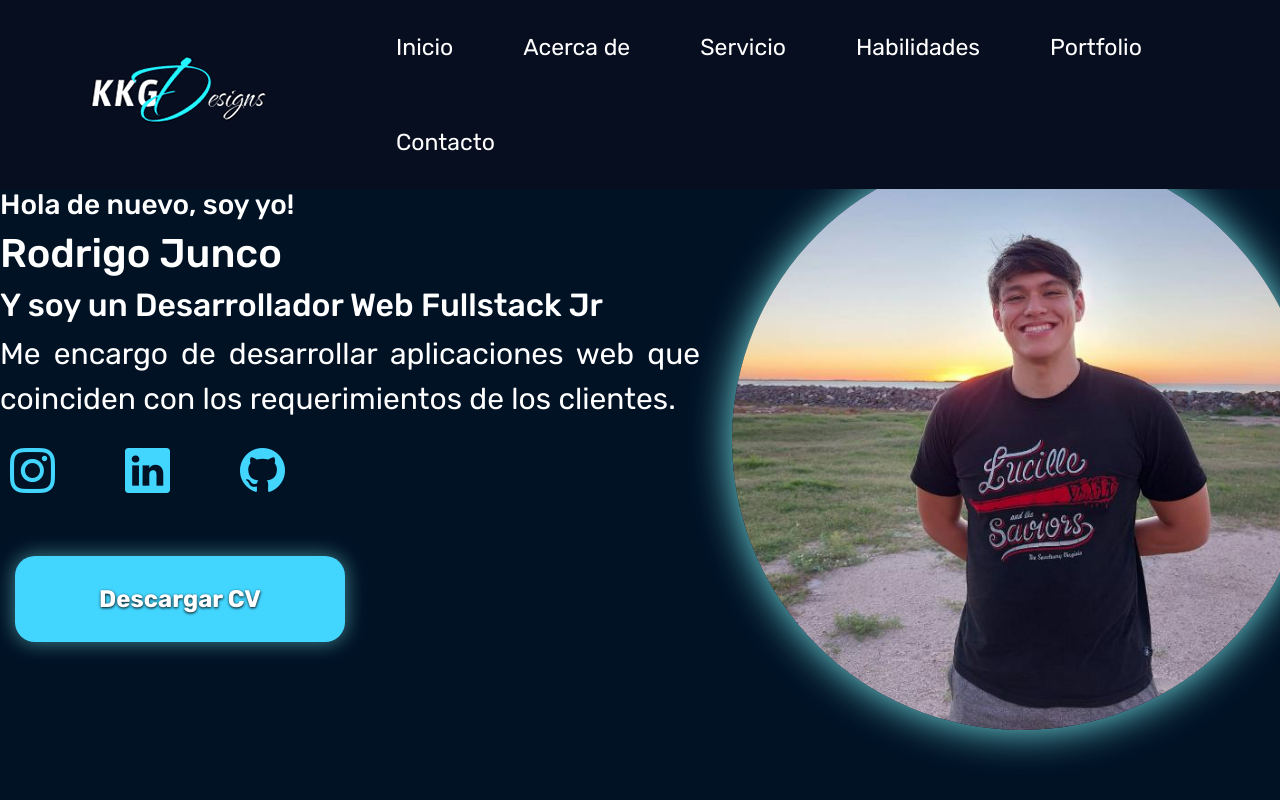
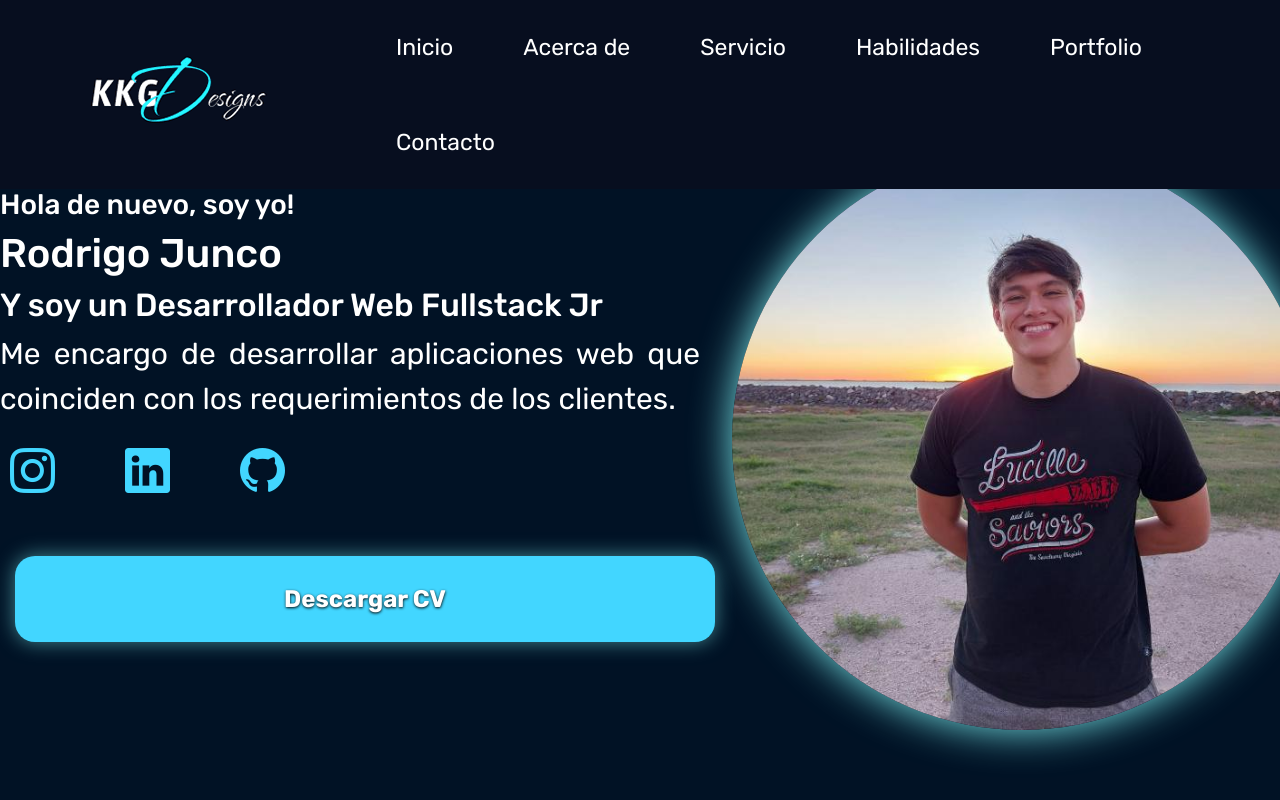
Before and after one commit to RPJunco/my-portfolio-react, a React (Vite) app: page / in a window 1280 px wide. Shown: the top 800 px of the page. Built offline with nearby package versions, Linux system fonts and the light colour scheme.

Commit message:
Se elimino un estilo del componente

```diff
--- a/src/Component/Btn/Btn.css
+++ b/src/Component/Btn/Btn.css
@@ -4,10 +4,6 @@
 
     --btn-hover-bgcolor:white;
     --btn-hover-color:#09121c;
-}
-
-.d-grid {
-    width: 50% !important;
 }
 
 .boton {
```
